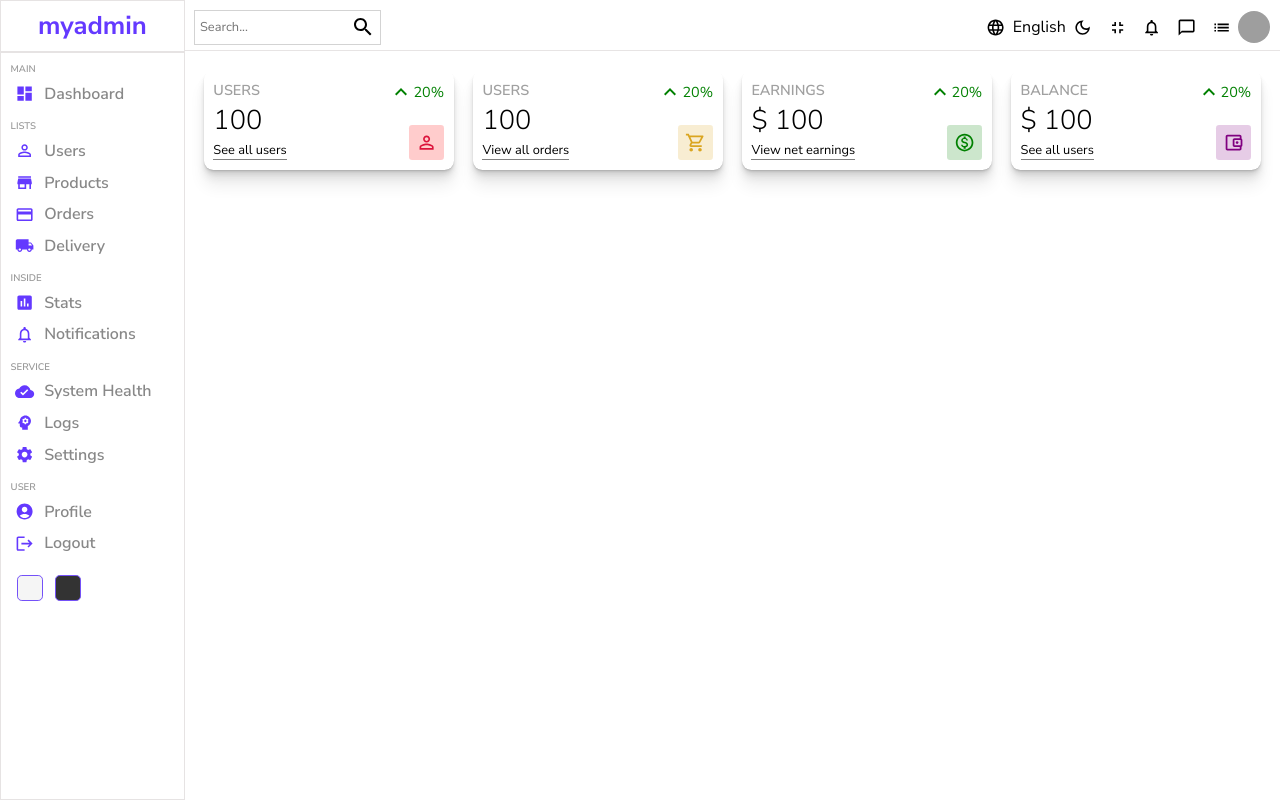
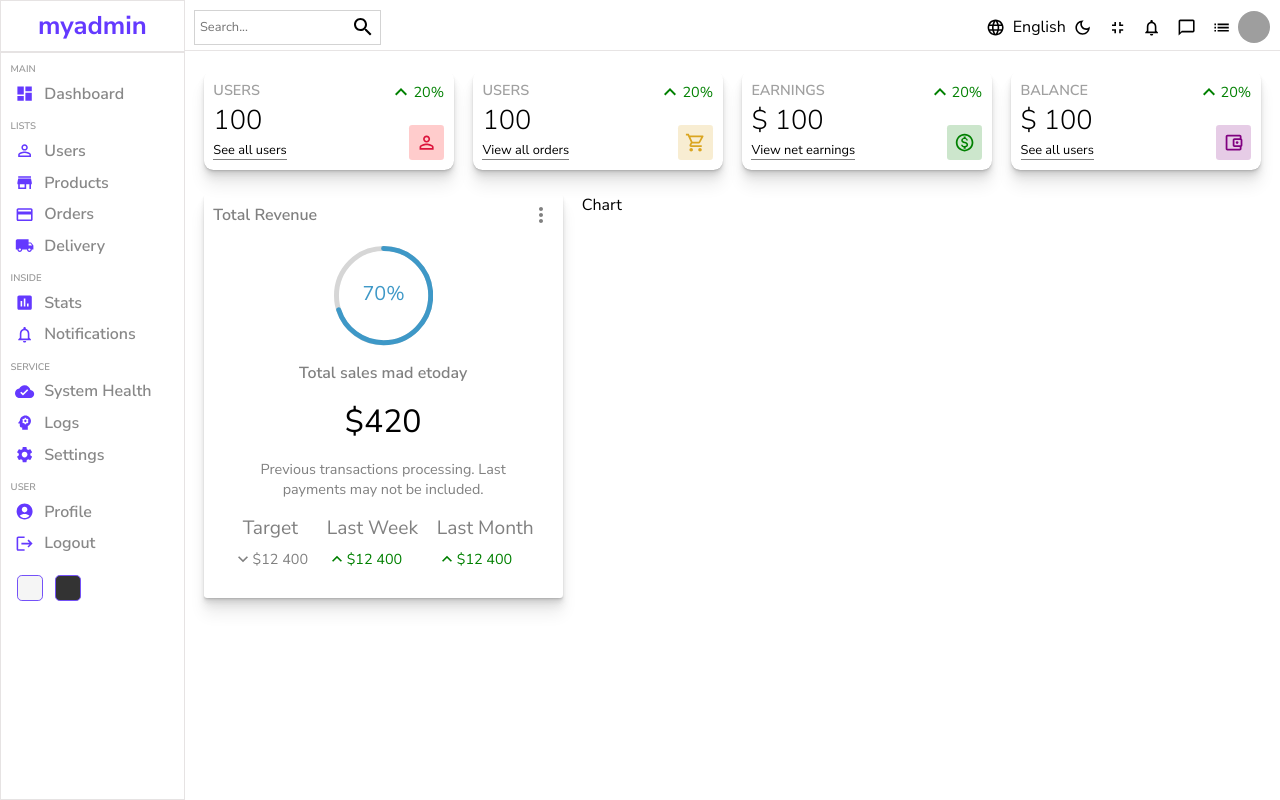
Before and after one commit to Samukelo984/admin-dashboard, a React (Create React App) app: page / in a window 1280 px wide. Built offline with nearby package versions, Linux system fonts and the light colour scheme; grey boxes are pictures that could not be loaded.

Commit message:
completed featured-chart

```diff
--- a/package.json
+++ b/package.json
@@ -11,6 +11,7 @@
     "@testing-library/react": "^13.4.0",
     "@testing-library/user-event": "^13.5.0",
     "react": "^18.2.0",
+    "react-circular-progressbar": "^2.1.0",
     "react-dom": "^18.2.0",
     "react-router-dom": "^6.4.3",
     "react-scripts": "5.0.1",
--- /dev/null
+++ b/src/components/chart/Chart.jsx
@@ -0,0 +1,7 @@
+import "./Chart.scss";
+
+const Chart = () => {
+  return <section className="chart">Chart</section>;
+};
+
+export default Chart;
--- /dev/null
+++ b/src/components/chart/Chart.scss
@@ -0,0 +1,3 @@
+.chart {
+  flex: 4;
+}
--- /dev/null
+++ b/src/components/featuredchart/FeaturedChart.jsx
@@ -0,0 +1,53 @@
+import "./FeaturedChart.scss";
+import MoreVertOutlinedIcon from "@mui/icons-material/MoreVertOutlined";
+import { CircularProgressbar } from "react-circular-progressbar";
+import "react-circular-progressbar/dist/styles.css";
+import KeyboardArrowUpOutlinedIcon from "@mui/icons-material/KeyboardArrowUpOutlined";
+import KeyboardArrowDownOutlinedIcon from "@mui/icons-material/KeyboardArrowDownOutlined";
+
+const FeaturedChart = () => {
+  return (
+    <section className="featured">
+      <aside className="top">
+        <h1>Total Revenue</h1>
+        <MoreVertOutlinedIcon className="featured-icon" />
+      </aside>
+      <aside className="bottom">
+        <div className="featured-bar">
+          <CircularProgressbar value={70} text={"70%"} strokeWidth={5} />
+        </div>
+        <p className="title">Total sales mad etoday</p>
+        <p className="amount">$420</p>
+        <p className="desc">
+          Previous transactions processing. Last payments may not be included.
+        </p>
+
+        <div className="summary">
+          <div className="item">
+            <span>Target</span>
+            <div className="item-result">
+              <KeyboardArrowDownOutlinedIcon fontSize="small" />
+              <span>$12 400</span>
+            </div>
+          </div>
+          <div className="item">
+            <span>Last Week</span>
+            <div className="item-result positive">
+              <KeyboardArrowUpOutlinedIcon fontSize="small" />
+              <span>$12 400</span>
+            </div>
+          </div>
+          <div className="item">
+            <span>Last Month</span>
+            <div className="item-result positive">
+              <KeyboardArrowUpOutlinedIcon fontSize="small" />
+              <span>$12 400</span>
+            </div>
+          </div>
+        </div>
+      </aside>
+    </section>
+  );
+};
+
+export default FeaturedChart;
--- /dev/null
+++ b/src/components/featuredchart/FeaturedChart.scss
@@ -0,0 +1,81 @@
+.featured {
+  padding: 0.6em;
+  flex: 2;
+  box-shadow: rgba(0, 0, 0, 0.07) 0px 1px 1px, rgba(0, 0, 0, 0.07) 0px 2px 2px,
+    rgba(0, 0, 0, 0.07) 0px 4px 4px, rgba(0, 0, 0, 0.07) 0px 8px 8px,
+    rgba(0, 0, 0, 0.07) 0px 16px 16px;
+  border-radius: 0.2rem;
+
+  .top {
+    display: flex;
+    justify-content: space-between;
+    align-items: center;
+    color: #808080;
+
+    h1 {
+      font-size: 1rem;
+      font-weight: 600;
+    }
+
+    // .featured-icon {
+    // }
+  }
+
+  .bottom {
+    padding: 1.2em;
+    display: flex;
+    flex-direction: column;
+    justify-content: center;
+    align-items: center;
+    gap: 1rem;
+
+    .featured-bar {
+      width: 6.2rem;
+      height: 6.2rem;
+    }
+
+    .title {
+      font-weight: 600;
+      color: gray;
+    }
+
+    .amount {
+      font-size: 2rem;
+    }
+
+    .desc {
+      font-size: 0.9rem;
+      font-weight: 400;
+      color: gray;
+      text-align: center;
+    }
+
+    .summary {
+      width: 100%;
+      display: flex;
+      justify-content: space-between;
+      align-items: center;
+
+      .item {
+        text-align: center;
+        color: gray;
+        font-size: 1.2rem;
+
+        .item-result {
+          margin-top: 0.6em;
+          display: flex;
+          align-items: center;
+          font-size: 0.9rem;
+
+          &.positive {
+            color: green;
+          }
+
+          &.negative {
+            color: red;
+          }
+        }
+      }
+    }
+  }
+}
--- a/src/pages/home/Home.js
+++ b/src/pages/home/Home.js
@@ -2,6 +2,8 @@ import "./Home.scss";
 import Sidebar from "../../components/sidebar/Sidebar";
 import Navbar from "../../components/navbar/Navbar";
 import Widget from "../../components/widget/Widget";
+import FeaturedChart from "../../components/featuredchart/FeaturedChart";
+import Chart from "../../components/chart/Chart";
 
 const Home = () => {
   return (
@@ -15,6 +17,10 @@ const Home = () => {
           <Widget type="earnings" />
           <Widget type="balance" />
         </article>
+        <article className="charts">
+          <FeaturedChart />
+          <Chart />
+        </article>
       </section>
     </main>
   );
--- a/src/pages/home/Home.scss
+++ b/src/pages/home/Home.scss
@@ -4,10 +4,15 @@
   .home-container {
     flex: 6;
 
-    .widgets {
+    .widgets,
+    .charts {
       padding: 1.2em;
       display: flex;
       gap: 1.2rem;
     }
+
+    .charts {
+      padding: 0.3em 1.2em;
+    }
   }
 }
```
Also changed, not shown: 1 other file (tests, documents, lock files or other folders).
